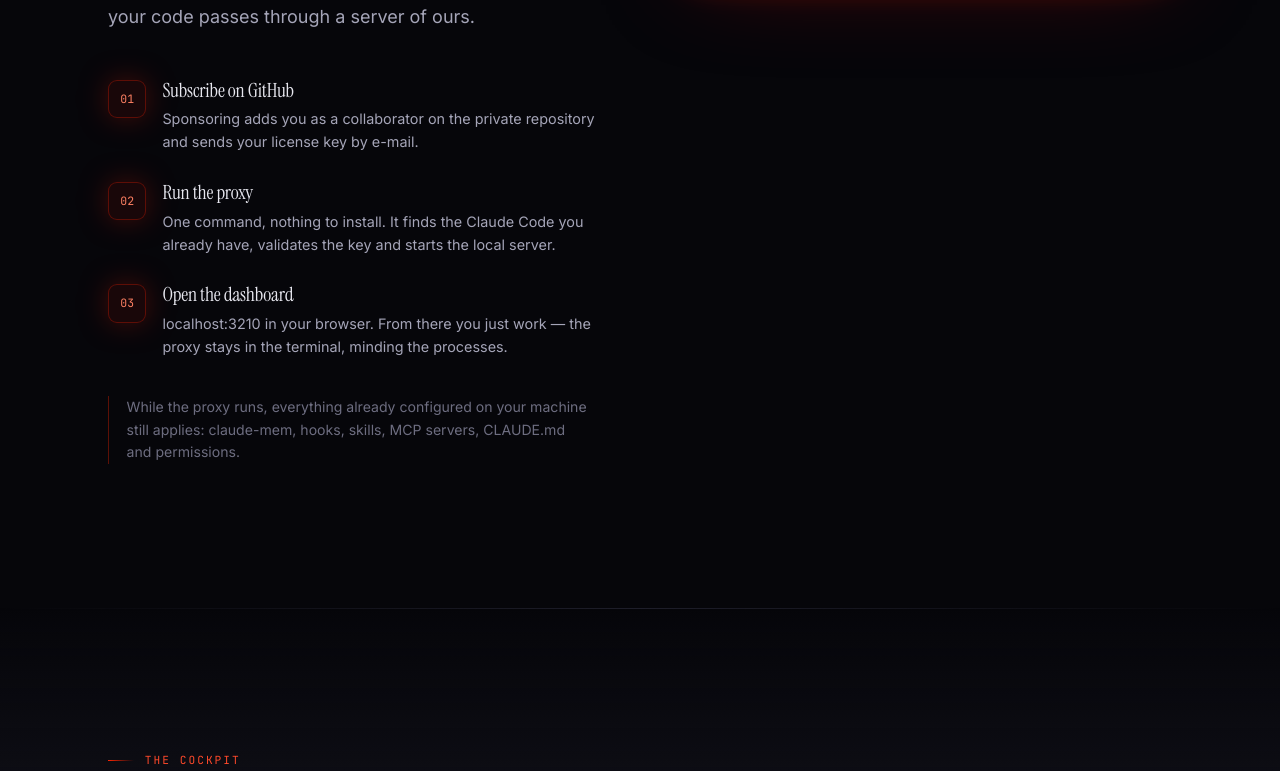
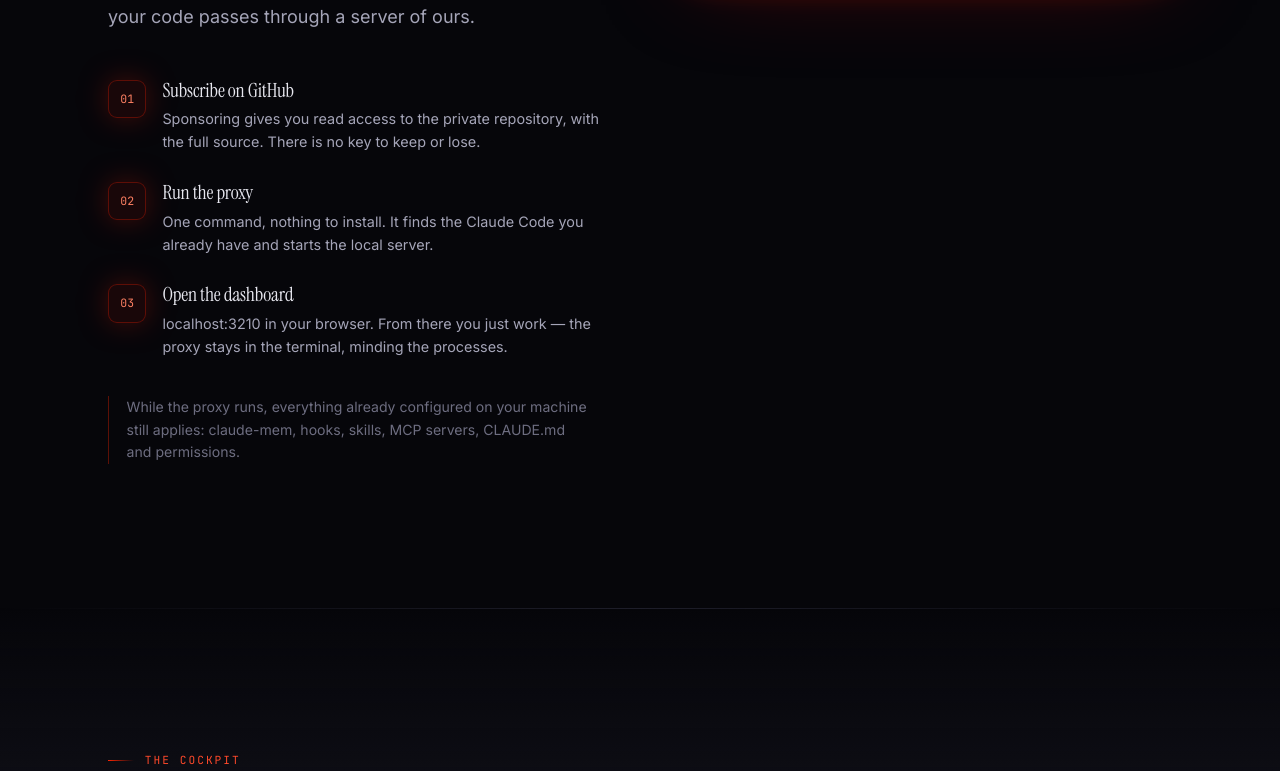
Before and after one commit to asunavlr/corvus-landing, a React (Vite) app: page /api/audit in a window 1280 px wide. Shown: the part 1529-2300 px from the top of the page. Built offline with nearby package versions, Linux system fonts and the light colour scheme.

Commit message:
Tira a chave de licença do texto
A versão paga é o repositório: clona e roda. Prometer chave por e-mail seria
prometer trabalho manual que não existe mais.

```diff
--- a/src/content/en.ts
+++ b/src/content/en.ts
@@ -51,15 +51,15 @@ export const en: Copy = {
         step: "01",
         title: "Subscribe on GitHub",
         body:
-          "Sponsoring adds you as a collaborator on the private repository and sends your " +
-          "license key by e-mail.",
+          "Sponsoring gives you read access to the private repository, with the full source. " +
+          "There is no key to keep or lose.",
       },
       {
         step: "02",
         title: "Run the proxy",
         body:
-          "One command, nothing to install. It finds the Claude Code you already have, " +
-          "validates the key and starts the local server.",
+          "One command, nothing to install. It finds the Claude Code you already have and " +
+          "starts the local server.",
       },
       {
         step: "03",
@@ -549,9 +549,9 @@ export const en: Copy = {
     per: "/ month",
     brl: "about R$ 77 · billed in dollars, through GitHub",
     lede:
-      "Access is a GitHub sponsorship: subscribing makes you a collaborator on the private " +
-      "repository and sends you the license key. You clone it, read it and run it — it is not " +
-      "an account on somebody's server.",
+      "Access is a GitHub sponsorship: subscribing gets you into the private repository — " +
+      "you clone it and run it. No key, no login, no online check: running from the repo, " +
+      "Corvus never talks to a server of ours.",
     bullets: [
       "Full source of the proxy and the dashboard, in the private repository.",
       "Updates for as long as the subscription is active.",
--- a/src/content/pt.ts
+++ b/src/content/pt.ts
@@ -61,15 +61,15 @@ export const pt = {
         step: "01",
         title: "Assine no GitHub",
         body:
-          "O patrocínio te adiciona como colaborador do repositório privado e te dá a chave " +
-          "de licença por e-mail.",
+          "O patrocínio te dá acesso de leitura ao repositório privado, com o código " +
+          "completo. Não existe chave para guardar nem perder.",
       },
       {
         step: "02",
         title: "Rode o proxy",
         body:
-          "Um comando, sem instalar nada. Ele detecta o Claude Code que você já tem, valida " +
-          "a chave e sobe o servidor local.",
+          "Um comando, sem instalar nada. Ele detecta o Claude Code que você já tem e sobe " +
+          "o servidor local.",
       },
       {
         step: "03",
@@ -560,9 +560,9 @@ export const pt = {
     per: "/ mês",
     brl: "cerca de R$ 77 · a cobrança é em dólar, pelo GitHub",
     lede:
-      "O acesso é um patrocínio no GitHub: ao assinar, você entra como colaborador do " +
-      "repositório privado e recebe a chave de licença. Você clona, lê e roda — não é uma " +
-      "conta em servidor de ninguém.",
+      "O acesso é um patrocínio no GitHub: ao assinar, você entra no repositório privado, " +
+      "clona e roda. Não há chave, não há login, não há verificação online — rodando do " +
+      "repositório, o Corvus não fala com servidor nosso em momento nenhum.",
     bullets: [
       "Código-fonte completo do proxy e do dashboard, no repositório privado.",
       "Atualizações enquanto a assinatura estiver ativa.",
```
